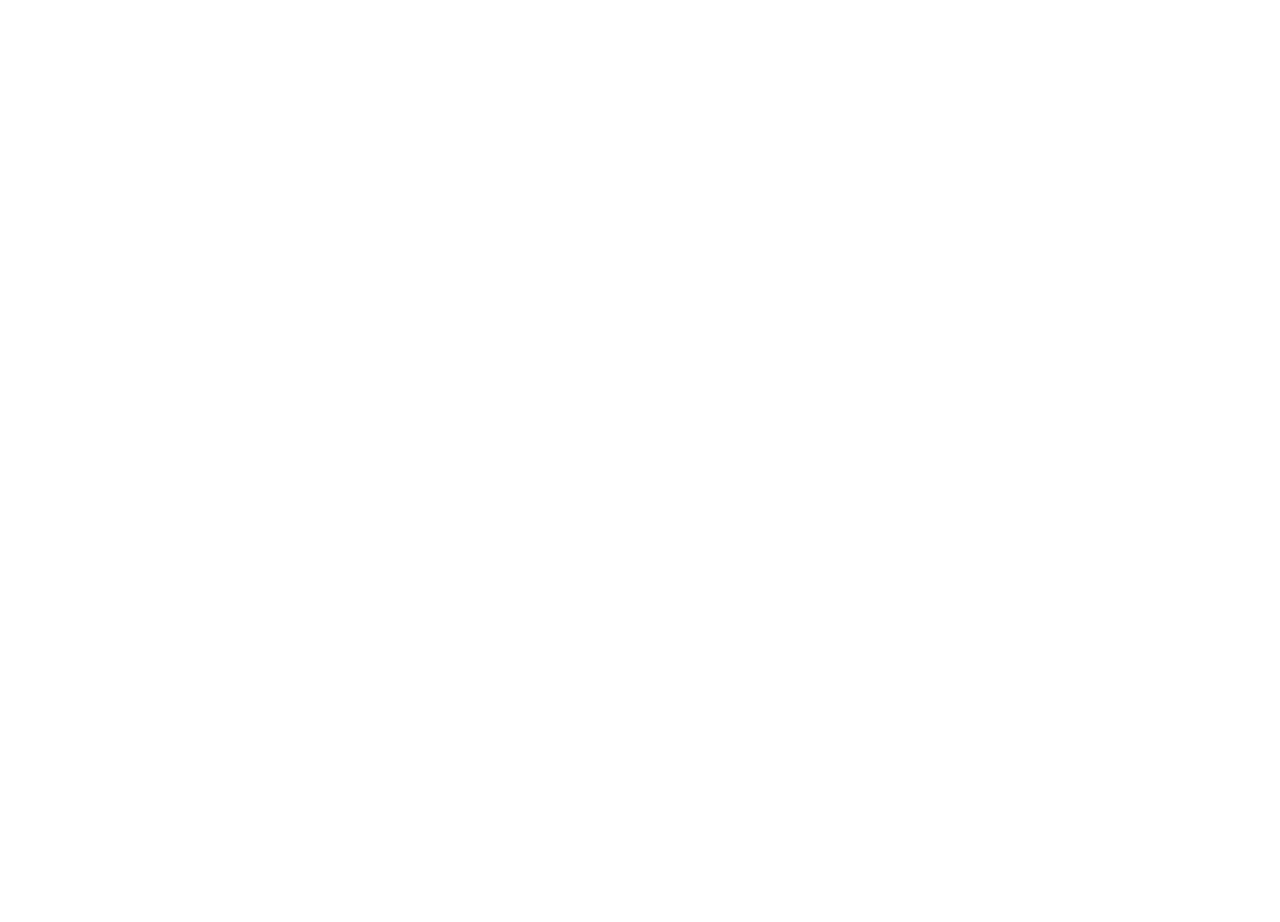
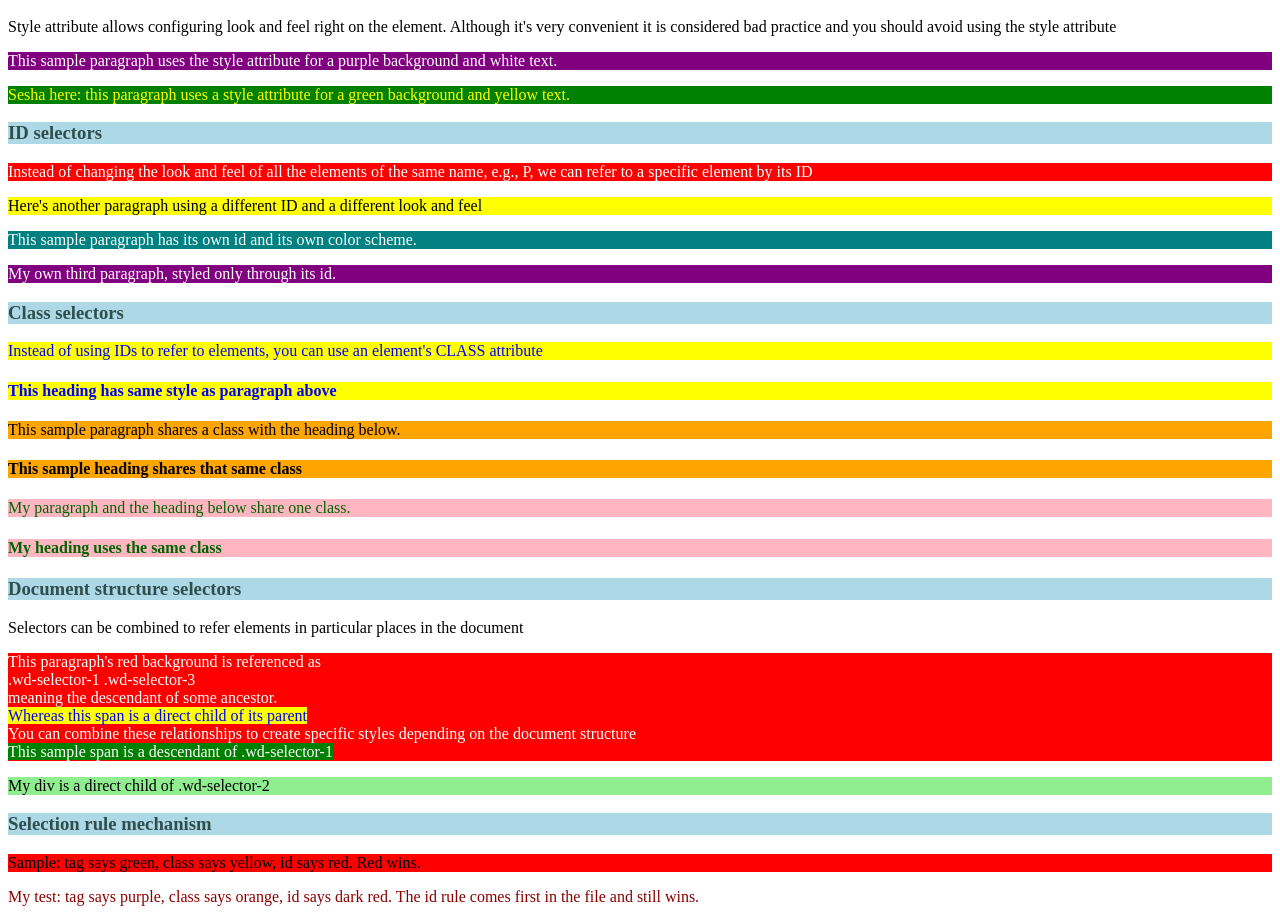
Before and after one commit to sesha-2k3/webdev-client, a Next.js app: page /labs/lab2 in a window 1280 px wide. Shown: the part 90-1012 px from the top of the page. Before the commit the page ends 800 px from the top, so only its background shows below. Built offline with nearby package versions, Linux system fonts and the light colour scheme.

Commit message:
sec: 2.1.1-2.1.6 page and selectors

```diff
--- /dev/null
+++ b/app/labs/lab2/index.css
@@ -0,0 +1,94 @@
+/* p {
+  background-color: green;
+  color: white;
+} */
+
+
+#wd-lab2 h2 {
+  background-color: navy;
+  color: white;
+}
+
+
+#wd-lab2 h3 {
+  background-color: lightblue;
+  color: darkslategray;
+}
+
+
+p#wd-id-selector-1 {
+  background-color: red;
+  color: white;
+}
+p#wd-id-selector-2 {
+  background-color: yellow;
+  color: black;
+}
+
+p#wd-ai-id-selector {
+  background-color: teal;
+  color: white;
+}
+
+p#wd-id-selector-3 {
+  background-color: purple;
+  color: white;
+}
+
+
+.wd-class-selector {
+  background-color: yellow;
+  color: blue;
+}
+
+.wd-ai-class-selector {
+  background-color: orange;
+  color: black;
+}
+
+.wd-your-class {
+  background-color: lightpink;
+  color: darkgreen;
+}
+
+
+.wd-selector-1 .wd-selector-3 {
+  background-color: red;
+  color: white;
+}
+.wd-selector-2 > .wd-selector-3 > .wd-selector-4 {
+  background-color: yellow;
+  color: blue;
+}
+
+.wd-selector-1 .wd-ai-selector-5 {
+  background-color: green;
+  color: white;
+}
+
+.wd-selector-2 > .wd-your-selector {
+  background-color: lightgreen;
+  color: black;
+}
+
+
+:where(#wd-ai-cascade-demo) p {
+  background-color: green;
+}
+.wd-ai-cascade {
+  background-color: yellow;
+}
+#wd-ai-cascade {
+  background-color: red;
+}
+
+
+p#wd-my-cascade {
+  color: darkred;
+}
+.wd-my-cascade {
+  color: orange;
+}
+:where(#wd-my-cascade-demo) p {
+  color: purple;
+}
--- a/app/labs/lab2/page.tsx
+++ b/app/labs/lab2/page.tsx
@@ -1,7 +1,109 @@
+import "./index.css";
+
 export default function Lab2() {
   return (
     <div id="wd-lab2">
-      <h2>Lab 2</h2>
+      <h2>Lab 2 - Cascading Style Sheets</h2>
+
+      <h3>Styling with the STYLE attribute</h3>
+      <p>
+        Style attribute allows configuring look and feel right on the element.
+        Although it&apos;s very convenient it is considered bad practice and you
+        should avoid using the style attribute
+      </p>
+      <p id="wd-ai-style-attr" style={{ backgroundColor: "purple", color: "white" }}>
+        This sample paragraph uses the style attribute for a purple background
+        and white text.
+      </p>
+      <p style={{ backgroundColor: "green", color: "yellow" }}>
+        Sesha here: this paragraph uses a style attribute for a green background
+        and yellow text.
+      </p>
+
+      <div id="wd-css-id-selectors">
+        <h3>ID selectors</h3>
+        <p id="wd-id-selector-1">
+          Instead of changing the look and feel of all the elements of the same
+          name, e.g., P, we can refer to a specific element by its ID
+        </p>
+        <p id="wd-id-selector-2">
+          Here&apos;s another paragraph using a different ID and a different
+          look and feel
+        </p>
+        <p id="wd-ai-id-selector">
+          This sample paragraph has its own id and its own color scheme.
+        </p>
+        <p id="wd-id-selector-3">
+          My own third paragraph, styled only through its id.
+        </p>
+      </div>
+
+      <div id="wd-css-class-selectors">
+        <h3>Class selectors</h3>
+        <p className="wd-class-selector">
+          Instead of using IDs to refer to elements, you can use an
+          element&apos;s CLASS attribute
+        </p>
+        <h4 className="wd-class-selector">
+          This heading has same style as paragraph above
+        </h4>
+        <p className="wd-ai-class-selector">
+          This sample paragraph shares a class with the heading below.
+        </p>
+        <h4 className="wd-ai-class-selector">
+          This sample heading shares that same class
+        </h4>
+        <p className="wd-your-class">
+          My paragraph and the heading below share one class.
+        </p>
+        <h4 className="wd-your-class">My heading uses the same class</h4>
+      </div>
+
+      <div id="wd-css-document-structure">
+        <div className="wd-selector-1">
+          <h3>Document structure selectors</h3>
+          <div className="wd-selector-2">
+            Selectors can be combined to refer elements in particular places in
+            the document
+            <p className="wd-selector-3">
+              This paragraph&apos;s red background is referenced as
+              <br />
+              .wd-selector-1 .wd-selector-3
+              <br />
+              meaning the descendant of some ancestor.
+              <br />
+              <span className="wd-selector-4">
+                Whereas this span is a direct child of its parent
+              </span>
+              <br />
+              You can combine these relationships to create specific styles
+              depending on the document structure
+              <br />
+              <span className="wd-ai-selector-5">
+                This sample span is a descendant of .wd-selector-1
+              </span>
+            </p>
+            <div className="wd-your-selector">
+              My div is a direct child of .wd-selector-2
+            </div>
+          </div>
+        </div>
+      </div>
+
+      <div id="wd-css-cascade">
+        <h3>Selection rule mechanism</h3>
+        <div id="wd-ai-cascade-demo">
+          <p id="wd-ai-cascade" className="wd-ai-cascade">
+            Sample: tag says green, class says yellow, id says red. Red wins.
+          </p>
+        </div>
+        <div id="wd-my-cascade-demo">
+          <p id="wd-my-cascade" className="wd-my-cascade">
+            My test: tag says purple, class says orange, id says dark red. The
+            id rule comes first in the file and still wins.
+          </p>
+        </div>
+      </div>
     </div>
   );
 }
```
